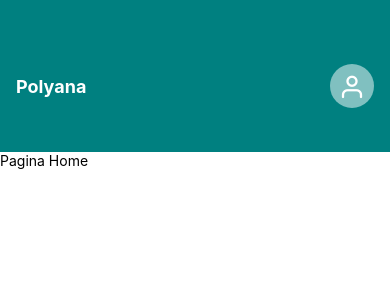
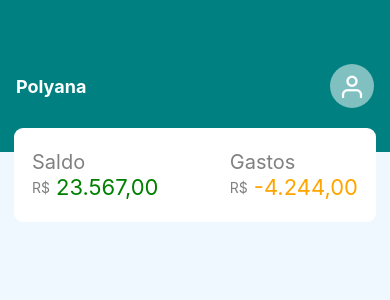
Before and after one commit to PolyanaBalotin/App-de-Financas, a React Native app: screen / in a window 390 px wide. Shown: the top 300 px of the page. Built offline with nearby package versions, Linux system fonts and the light colour scheme.

Commit message:
add Balance

```diff
--- /dev/null
+++ b/src/components/Balance/index.js
@@ -0,0 +1,67 @@
+import React from 'react';
+import {
+  View,
+  Text,
+  StyleSheet,
+  } from 'react-native';
+
+export default function Balance({saldo, gastos}) {
+  return (
+    <View style={styles.container}>
+
+      <View style={styles.item}>
+        <Text style={styles.itemTitle}>Saldo</Text>
+        <View style={styles.content}>
+          <Text style={styles.currencySymbol}>R$</Text>
+          <Text style={styles.balance}>{saldo}</Text>
+        </View>
+      </View>
+
+      <View style={styles.item}>
+        <Text style={styles.itemTitle}>Gastos</Text>
+        <View style={styles.content}>
+          <Text style={styles.currencySymbol}>R$</Text>
+          <Text style={styles.expenses}>{gastos}</Text>
+        </View>
+      </View>
+
+    </View>
+  );
+}
+
+const styles = StyleSheet.create({
+  container: {
+    backgroundColor: 'white',
+    flexDirection: 'row',
+    justifyContent: 'space-between',
+    paddingStart: 18,
+    paddingEnd: 18,
+    marginTop: -24,
+    marginStart: 14,
+    marginEnd: 14,
+    borderRadius: 9,
+    paddingTop: 22,
+    paddingBottom: 22,
+    zIndex: 99,
+  },
+  itemTitle:{
+    fontSize: 20,
+    color: 'gray',
+  },
+  content: {
+    flexDirection: 'row',
+    alignItems: 'center',
+  },
+  currencySymbol:{
+    color: 'gray',
+    marginRight: 6,
+  },
+  balance:{
+    fontSize: 22,
+    color: 'green'
+  },
+  expenses:{
+    fontSize: 22,
+    color: 'orange'
+  }
+})
--- a/src/pages/Home/index.js
+++ b/src/pages/Home/index.js
@@ -1,11 +1,12 @@
 import { StyleSheet, Text, View } from 'react-native';
 import Header from '../../components/Header';
+import Balance from '../../components/Balance';
 
 export default function Home() {
   return (
     <View style={styles.container}>
       <Header name='Polyana' />
-      <Text>Pagina Home</Text>
+      <Balance saldo='23.567,00' gastos='-4.244,00' />
     </View>
   );
 }
@@ -13,6 +14,6 @@ export default function Home() {
 const styles = StyleSheet.create({
   container: {
     flex: 1,
-    backgroundColor: 'white',
+    backgroundColor: 'aliceblue',
   },
 });
```
